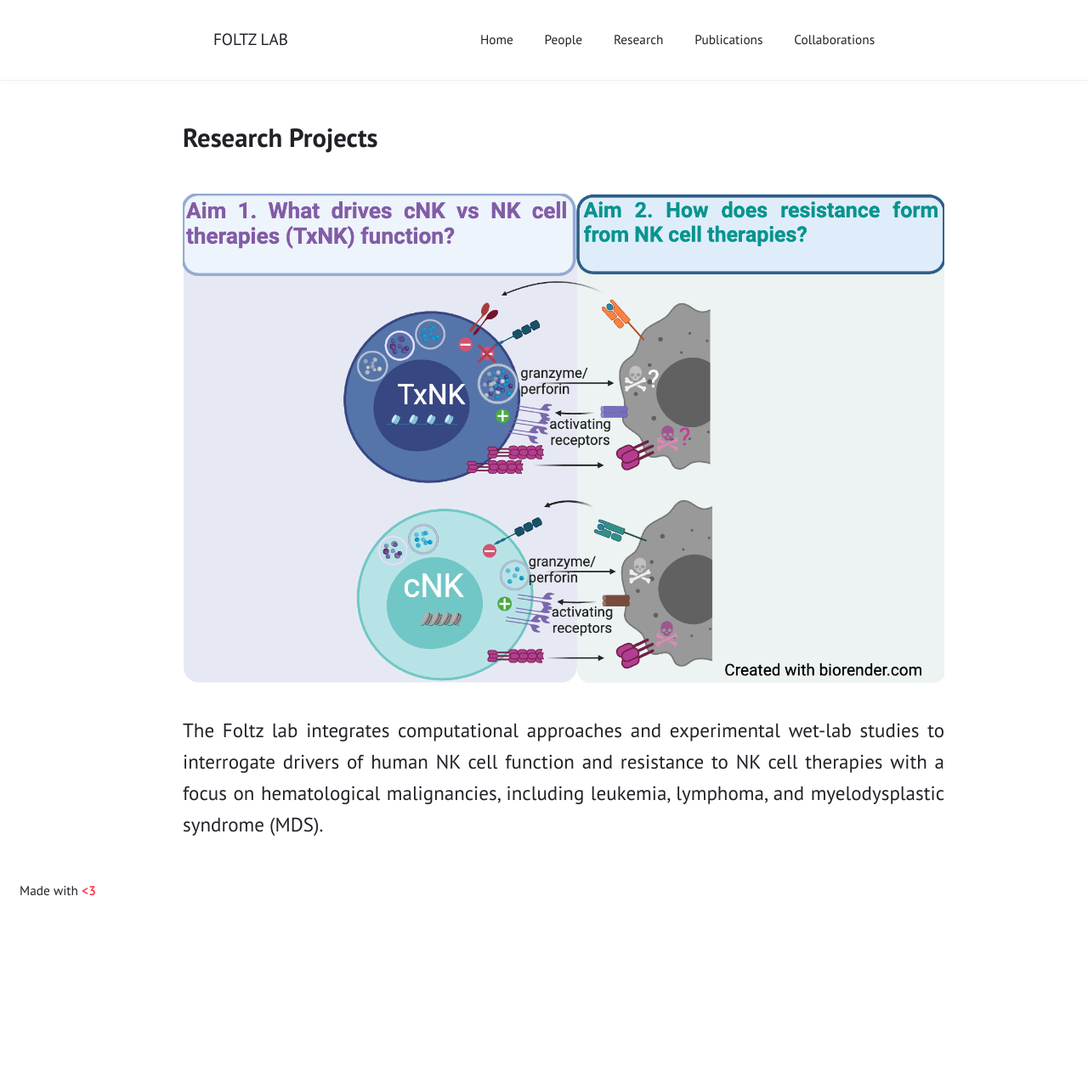
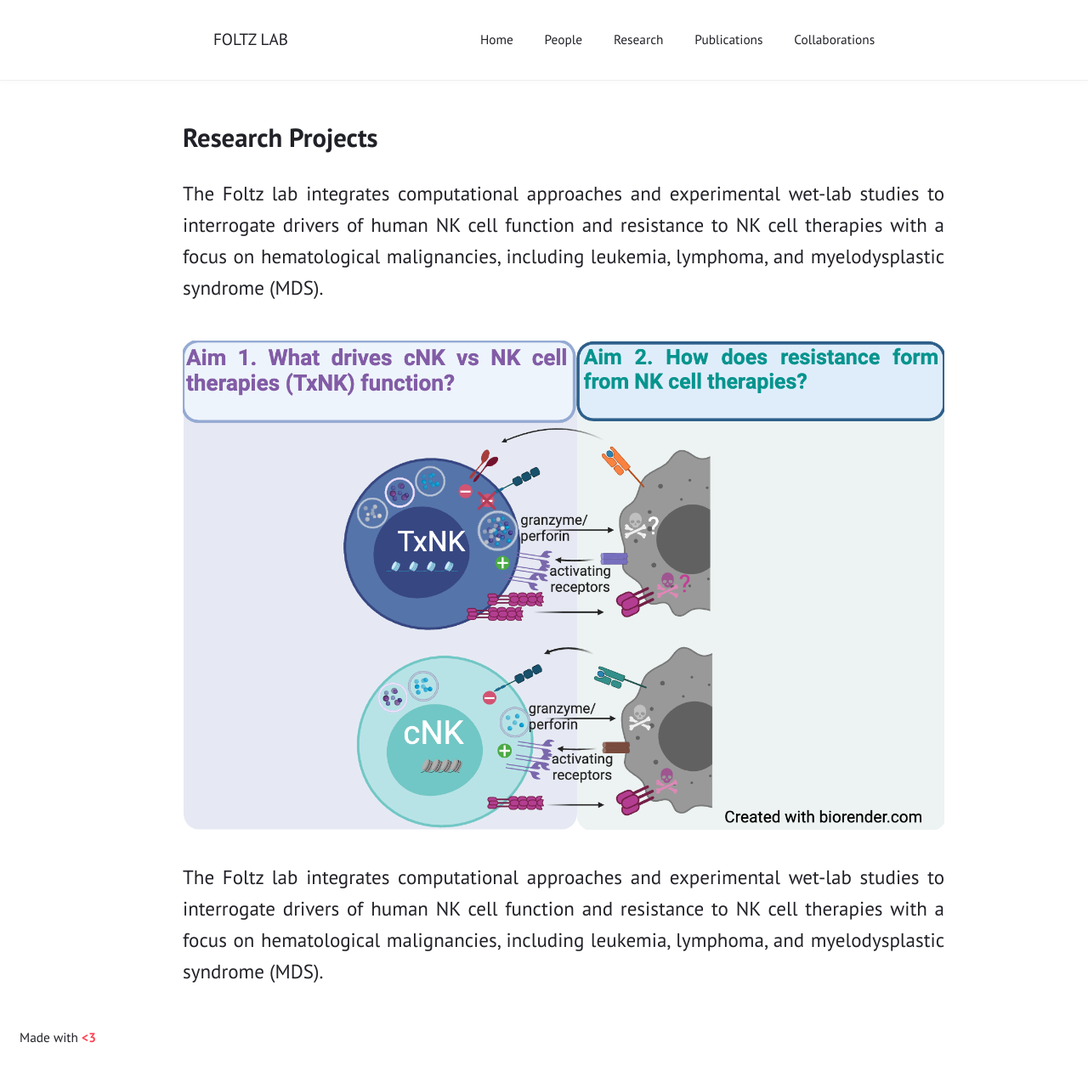
Before and after one commit to Foltz-Lab/Foltz-Lab.github.io, a Jekyll site: the page built from research.html, in a window 1280 px wide. Shown: the whole page at 85% size. Built offline with Jekyll 4.4.1, drawn with Linux system fonts in a browser that asks for light colours; before the commit the page ends 1101 px from its top, so only the background shows below that.

Commit message:
Update research.html

```diff
--- a/research.html
+++ b/research.html
@@ -6,6 +6,10 @@ title: "Research"
 
 <h1>Research Projects</h1>
 
+<p style="font-size: 1.5em;">
+  The Foltz lab integrates computational approaches and experimental wet-lab studies to interrogate drivers of human NK cell function and resistance to NK cell therapies with a focus on hematological malignancies, including leukemia, lymphoma, and myelodysplastic syndrome (MDS).
+</p>
+
 <img src="{{ '/images/ResearchProject.png' | relative_url }}" alt="Research Project" style="max-width: 100%; height: auto; margin-top: 20px;">
 
 <p style="font-size: 1.5em;">
```
